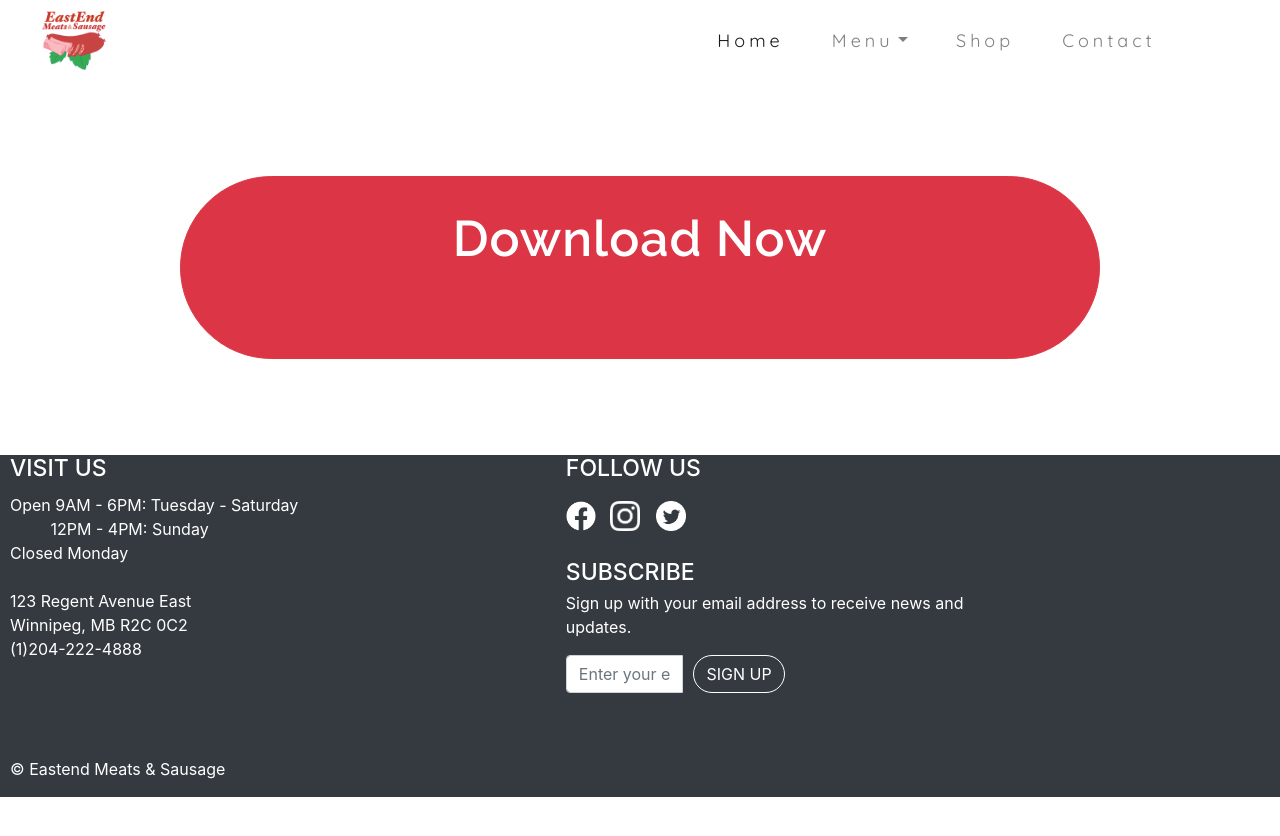
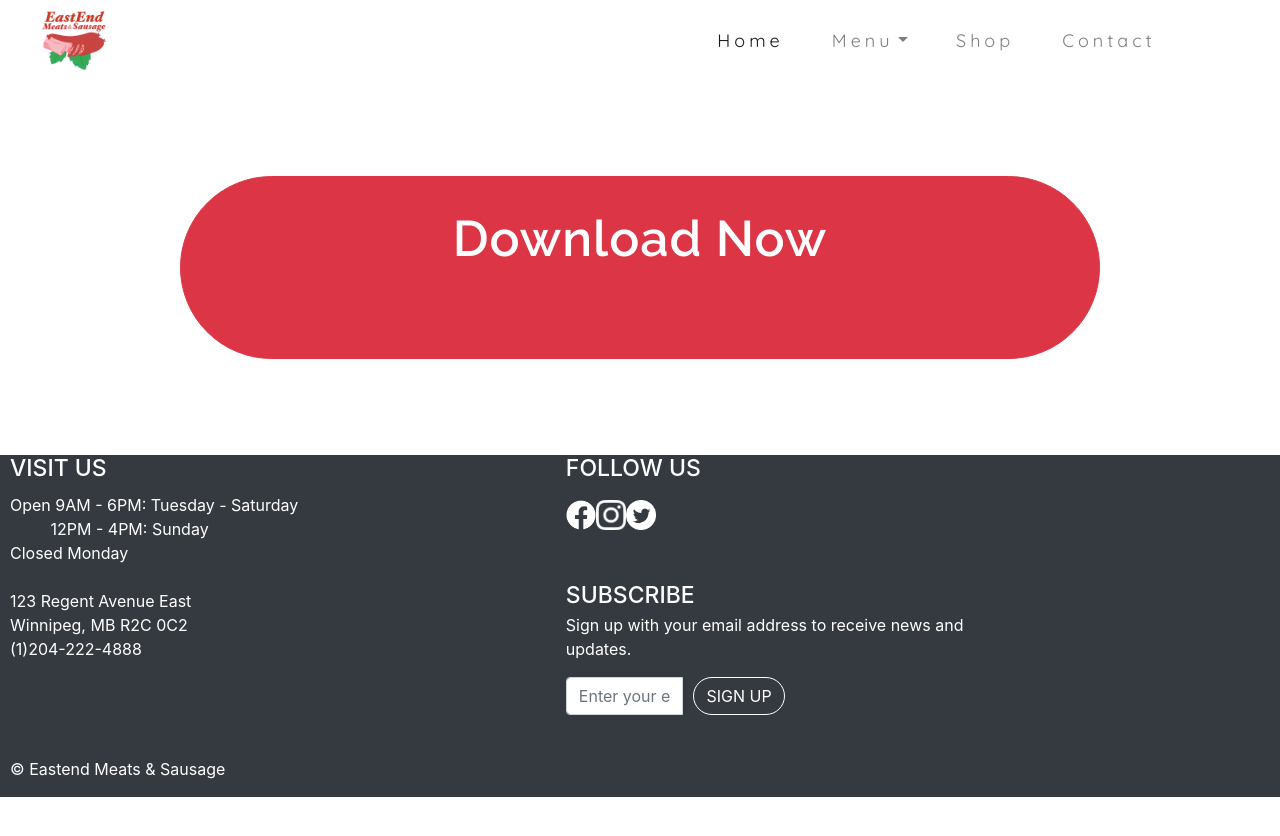
Before and after one commit to kanadameatsnacks/ee-static, a Jekyll site: the page built from flyer/index.html, in a window 1280 px wide. Shown: the top 836 px of the page. Built offline with Jekyll 4.4.1, drawn with Linux system fonts in a browser that asks for light colours; nearby versions of some CDN libraries.

Commit message:
fix footer bug

```diff
--- a/_layouts/default.html
+++ b/_layouts/default.html
@@ -68,20 +68,20 @@
           <div class="col-sm-11 col-md-5" style="margin-left:10px;">
               <h4 class="text-white">FOLLOW US</h4><br>
               <div class="row" id="social_media">
-                <div class="col"><!--col-3 col-md-4-->
-                  <a href="http://www.facebook.com/eastendmeatsandsausage/" target="_blank"><img src="../assets/img/f.png" class="d-inline" id="f" alt="facebook"/></a>
+                <div class="col-1"><!--col-3 col-md-4-->
+                  <a href="http://www.facebook.com/eastendmeatsandsausage/" target="_blank"><img src="../assets/img/f.png" style="width: 30px; margin-top: -90%;" class="d-inline" id="f" alt="facebook"/></a>
                 </div>
-                <div class="col">
-                  <a href="http://www.instagram.com/eastendmeats/" target="_blank"><img src="../assets/img/i.png" class="d-inline" id="i" alt="instagram"/></a>
+                <div class="col-1">
+                  <a href="http://www.instagram.com/eastendmeats/" target="_blank"><img src="../assets/img/i.png" style="width: 30px; margin-top: -90%;" class="d-inline" id="i" alt="instagram"/></a>
                 </div>
-                <div class="col">
-                  <a href="http://www.twitter.com/EastendMeats" target="_blank"><img src="../assets/img/t.png" class="d-inline" id="t" alt="twitter"/></a>
+                <div class="col-1">
+                  <a href="http://www.twitter.com/EastendMeats" target="_blank"><img src="../assets/img/t.png" style="width: 30px; margin-top: -90%;" class="d-inline" id="t" alt="twitter"/></a>
                 </div>
               </div>
 
               <div class="row">
                   <section class="home-newsletter bg-dark">
-                  <div class="col-sm-4 col-md-6">
+                  <div class="col-sm-4 col-md-6 mt-4">
                       <h4 class="text-white">SUBSCRIBE</h4><p class="text-white">Sign up with your email address to receive news and updates.</p>
                       <div class="input-group">
                         <input type="email" class="form-control" placeholder="Enter your email">
```
